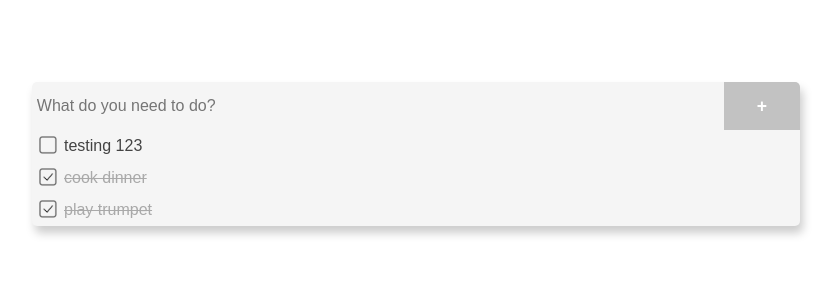
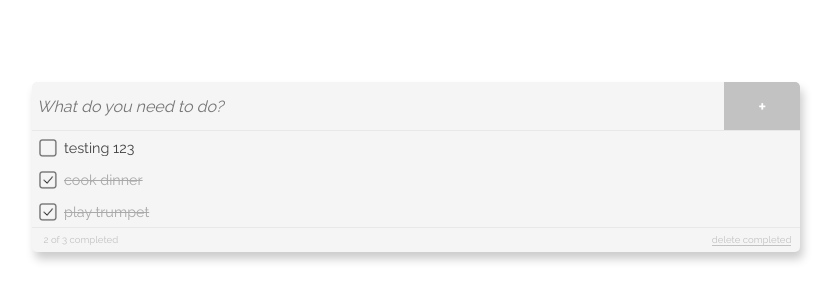
Before and after one commit to mccannm11/react-todos, a React app: page / in a window 1280 px wide. Shown: the part 174-474 px from the top of the page, without its empty margins (224-1061 px from the left). Built offline with nearby package versions, Linux system fonts and the light colour scheme.

Commit message:
add todo footer

```diff
--- a/src/App.js
+++ b/src/App.js
@@ -1,5 +1,6 @@
 import React, { Component } from 'react';
 import TodoList from './TodoList.js';
+import TodoListFooter from './TodoListFooter.js'
 
 import './App.scss';
 
@@ -16,6 +17,10 @@ class App extends Component {
       newTodo: "",
       todos: TODOS
     }
+  }
+
+  doneTodos(){
+    return this.state.todos.filter((item) => {return item.done; });
   }
 
   handleAddTodo(){
@@ -36,7 +41,7 @@ class App extends Component {
     }
   }
 
-  handleTodoEvent(event){
+  handleListEvent(event){
     event.stopPropagation();
     let action = event.target.getAttribute('data-action');
     let index = event.target.getAttribute('data-index');
@@ -56,6 +61,10 @@ class App extends Component {
     this.setState({todos: newTodos});
   }
 
+  handleFooterEvent(event){
+    alert("delete selected")
+  }
+
   render() {
     return (
       <div className="app">
@@ -72,7 +81,15 @@ class App extends Component {
             +
           </button>
         </div>
-        <TodoList todos={this.state.todos} handleTodoEvent={this.handleTodoEvent.bind(this)}/>
+        <TodoList
+          todos={this.state.todos}
+          handleTodoEvent={this.handleListEvent.bind(this)}
+          />
+        <TodoListFooter
+          doneTodos={this.doneTodos().length}
+          allTodos={this.state.todos.length}
+          handleFooterEvent={this.handleFooterEvent.bind(this)}
+          />
       </div>
     );
   }
--- a/src/App.scss
+++ b/src/App.scss
@@ -3,7 +3,7 @@
 $app-background-color: #f5f5f5;
 $icon-size: 20px;
 
-body {
+body *{
 	font-family: 'Raleway', sans-serif;
 }
 
@@ -53,7 +53,7 @@ body {
 		background-color: rgba(0,0,0,0);
 		border: none;
 		display: inline;
-		margin-top: .1em;
+		margin-top: .4em;
 		&:hover{
 			cursor: pointer;
 		}
@@ -80,7 +80,7 @@ body {
 	.name{
 		text-align: left;
 		display: inline-block;
-		font-size: 1em;
+		font-size: .9em;
 		color: darken($app-background-color, 70);
 		padding-left: .3em;
 		border: 0;
@@ -103,15 +103,38 @@ body {
 		}
 	}
 }
-
+.todo-footer{
+	text-align: right;
+	border-top: 1px solid darken($app-background-color, 5);
+	height: 1.5em;
+}
+.stats{
+	float: left;
+	font-size: .6em;
+	margin: .6em;
+	margin-left: 1.2em;
+	color: darken($app-background-color, 20);
+}
+.delete-completed{
+	font-size: .6em;
+	color: darken($app-background-color, 20);
+	margin: .9em;
+	border-bottom: 1px solid darken($app-background-color, 20);
+	&:hover{
+		color: darken($app-background-color, 40);
+		cursor: pointer;
+	}
+}
 .todo-list-input {
 	height: 3em;
 	margin: 0;
 	padding: 0;
 	display: flex;
 	padding-left: .3em;
+	border-bottom: 1px solid darken($app-background-color, 5);
 	input {
 		font-size: 1em;
+		font-style: italic;
 		border: none;
 		margin: 0;
 		padding: 0;
--- a/src/TodoList.js
+++ b/src/TodoList.js
@@ -20,4 +20,4 @@ const TodoList = ({todos, handleTodoEvent}) => {
   )
 }
 
-export default TodoList
+export default TodoList;
--- /dev/null
+++ b/src/TodoListFooter.js
@@ -0,0 +1,21 @@
+import React from 'react';
+
+const TodoListFooter = ({doneTodos, allTodos, handleFooterEvent}) => {
+	return (
+		<div className="todo-footer">
+			<div className="stats">
+				{doneTodos} of {allTodos} completed
+			</div>
+
+			<a
+			className="delete-completed"
+			data-action="delete-completed"
+			onClick={handleFooterEvent}
+			>
+				delete completed
+			</a>
+		</div>
+		)
+}
+
+export default TodoListFooter;
--- a/src/index.css
+++ b/src/index.css
@@ -1,11 +1,6 @@
 body {
   margin: 0;
   padding: 0;
-  font-family: -apple-system, BlinkMacSystemFont, "Segoe UI", "Roboto", "Oxygen",
-    "Ubuntu", "Cantarell", "Fira Sans", "Droid Sans", "Helvetica Neue",
-    sans-serif;
-  -webkit-font-smoothing: antialiased;
-  -moz-osx-font-smoothing: grayscale;
 }
 
 code {
```
